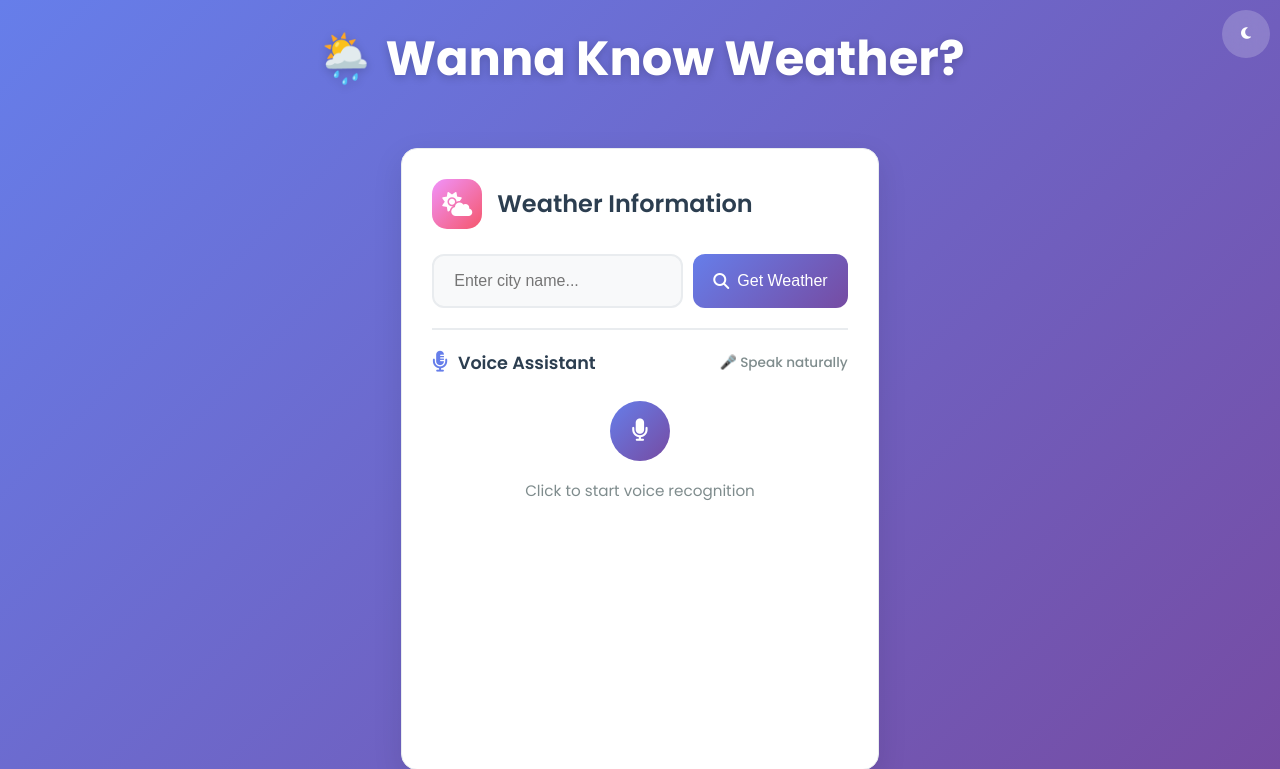
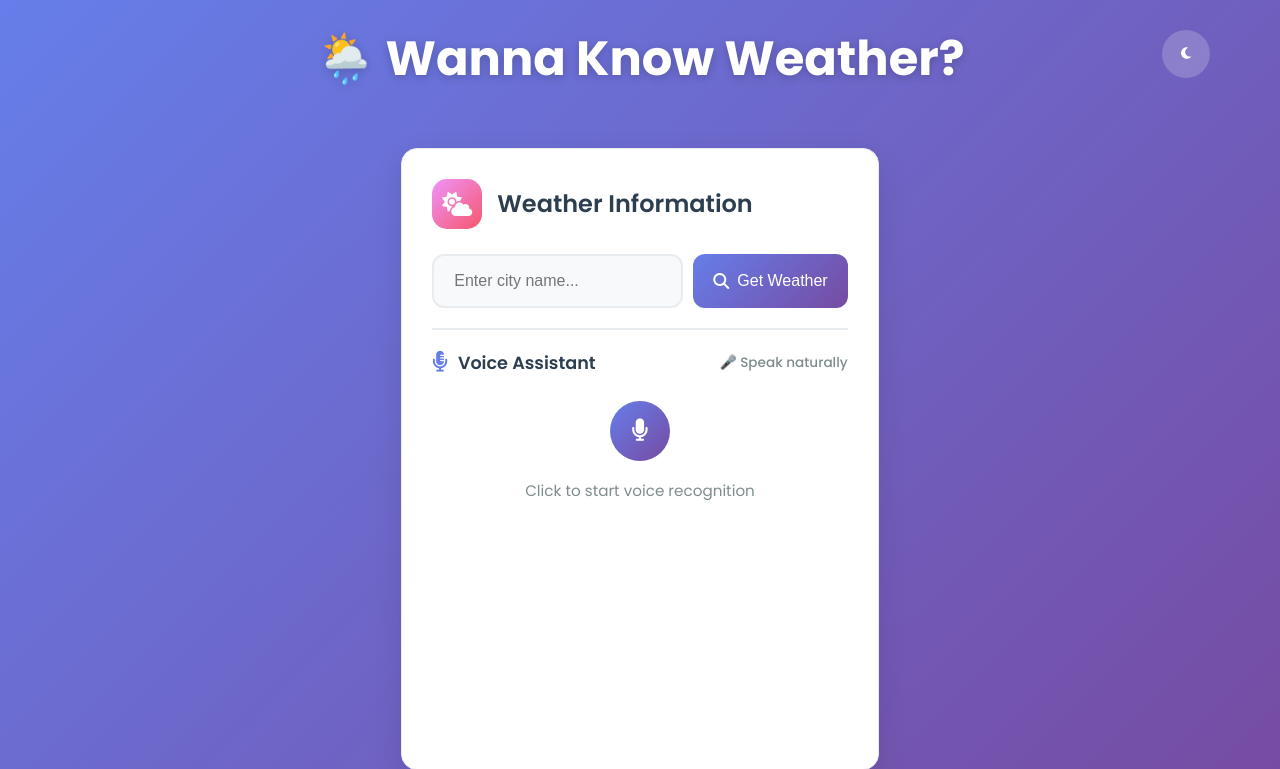
Before and after one commit to rohillamanas06-commits/Weather-Buddy, a Flask app: page / in a window 1280 px wide. Shown: the top 769 px of the page. Run offline with Flask 3, Linux system fonts and the light colour scheme.

```diff
--- a/templates/index.html
+++ b/templates/index.html
@@ -81,7 +81,7 @@
         }
 
         .theme-toggle {
-            position: fixed;
+            position: absolute;
             top: 10px;
             right: 10px;
             background: rgba(255,255,255,0.2);
```
